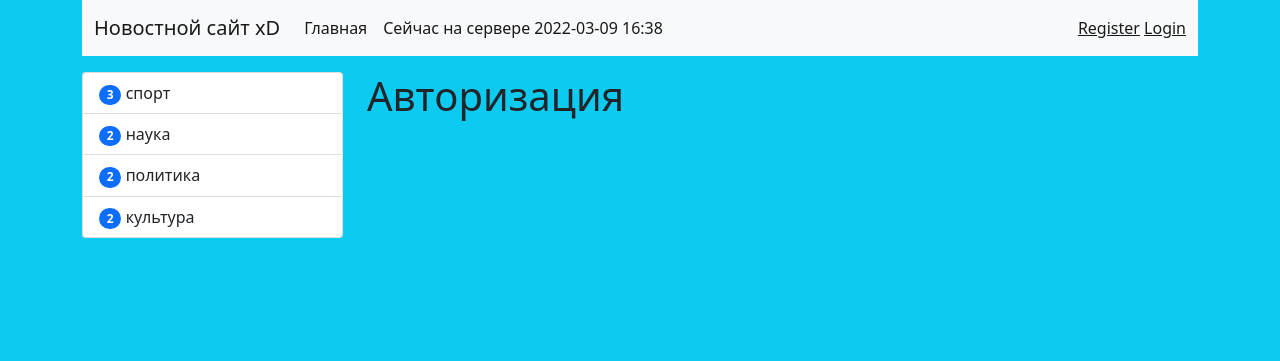
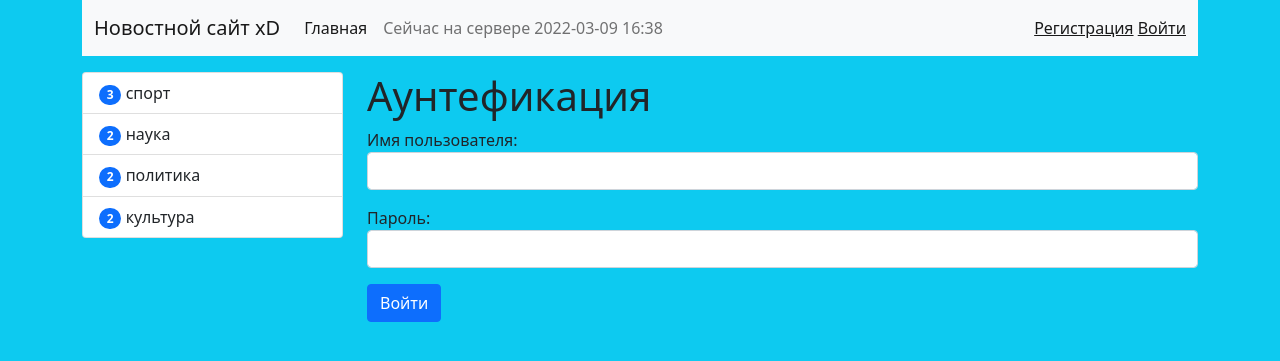
Before and after one commit to GoodGuy4221/mysite, a Django app: page /login/ in a window 1280 px wide. Shown: the top 361 px of the page. Run offline with Django 4.2, Linux system fonts and the light colour scheme; data comes from the database, SQL or seed files in the repository; some libraries are stand-ins or nearby versions.

Commit message:
add auntefication

```diff
--- a/news/forms.py
+++ b/news/forms.py
@@ -1,10 +1,23 @@
 from django import forms
 import re
 from django.core.exceptions import ValidationError
-from django.contrib.auth.forms import UserCreationForm
+from django.contrib.auth.forms import UserCreationForm, AuthenticationForm
 from django.contrib.auth.models import User
 
 from .models import Category, News
+
+
+class UserLoginForm(AuthenticationForm):
+    username = forms.CharField(label='Имя пользователя', widget=forms.TextInput(
+        attrs={
+            'class': 'form-control',
+        }
+    ))
+    password = forms.CharField(label='Пароль', widget=forms.PasswordInput(
+        attrs={
+            'class': 'form-control',
+        }
+    ))
 
 
 # class NewsForm(forms.Form):
--- a/news/templates/news/login.html
+++ b/news/templates/news/login.html
@@ -10,6 +10,10 @@
 {% endblock %}
 
 {% block content %}
-    <h1>Авторизация</h1>
-
+    <h1>Аунтефикация</h1>
+    <form action="{% url 'news:login' %}" method="post" enctype="multipart/form-data">
+        {% csrf_token %}
+        {{ form.as_p }}
+        <button class="btn btn-primary btn-block" type="submit">Войти</button>
+    </form>
 {% endblock %}
--- a/news/urls.py
+++ b/news/urls.py
@@ -14,5 +14,6 @@ urlpatterns = [
     path('news/add-news/', news.CreateNews.as_view(), name='add_news'),
 
     path('register/', news.register, name='register'),
-    path('login/', news.login, name='login'),
+    path('login/', news.user_login, name='login'),
+    path('logout/', news.user_logout, name='logout'),
 ]
--- a/news/views.py
+++ b/news/views.py
@@ -6,9 +6,10 @@ from django.contrib.auth.mixins import LoginRequiredMixin
 from django.core.paginator import Paginator
 from django.contrib.auth.forms import UserCreationForm
 from django.contrib import messages
+from django.contrib.auth import login, logout
 
 from .models import News, Category
-from .forms import NewsForm, UserRegisterForm
+from .forms import NewsForm, UserRegisterForm, UserLoginForm
 from .utils import MyMixin
 
 
@@ -147,9 +148,10 @@ def register(request):
     if request.method == 'POST':
         form = UserRegisterForm(request.POST, request.FILES)
         if form.is_valid():
-            form.save()
+            user = form.save()
+            login(request, user)
             messages.success(request=request, message='Вы успешно зарегистрировались')
-            return redirect('news:login')
+            return redirect('news:home')
         else:
             messages.error(request=request, message='Ошибка регистрации')
             return redirect(request.META.get('HTTP_REFERER'))
@@ -161,5 +163,21 @@ def register(request):
         return render(request, 'news/register.html', context=context)
 
 
-def login(request):
-    return render(request, 'news/login.html')
+def user_login(request):
+    if request.method == 'POST':
+        form = UserLoginForm(data=request.POST)
+        if form.is_valid():
+            user = form.get_user()
+            login(request, user)
+            return redirect('news:home')
+    else:
+        form = UserLoginForm()
+        context = {
+            'form': form,
+        }
+        return render(request, 'news/login.html', context=context)
+
+
+def user_logout(request):
+    logout(request)
+    return redirect('news:home')
--- a/templates/inc/_nav.html
+++ b/templates/inc/_nav.html
@@ -12,7 +12,7 @@
                     <a class="nav-link active" aria-current="page" href="{% url 'news:home' %}">Главная</a>
                 </li>
 
-                {% if user.is_staff %}
+                {% if user.is_authenticated %}
                     <li class="nav-item">
                         <a class="nav-link active" aria-current="page" href="{% url 'news:add_news' %}">Добавить
                             новость</a>
@@ -20,15 +20,23 @@
                 {% endif %}
 
                 <li class="nav-item">
-                        <span class="nav-link active">
+                        <span class="nav-link">
                             Сейчас на сервере {% now 'Y-m-d H:i' %}
                         </span>
                 </li>
             </ul>
 
             <span class="navbar-text">
-                <a href="{% url 'news:register' %}">Register</a>
-                <a href="{% url 'news:login' %}">Login</a>
+                {% if not user.is_authenticated %}
+                    <a href="{% url 'news:register' %}">Регистрация</a>
+                    <a href="{% url 'news:login' %}">Войти</a>
+                {% else %}
+                    <span>Добро пожаловать, {{ user.username }} |</span>
+                    {% if user.is_staff %}
+                        <a href="/admin/" target="_blank">Админка</a>
+                    {% endif %}
+                    <a href="{% url 'news:logout' %}">Выйти</a>
+                {% endif %}
             </span>
         </div>
     </div>
```
